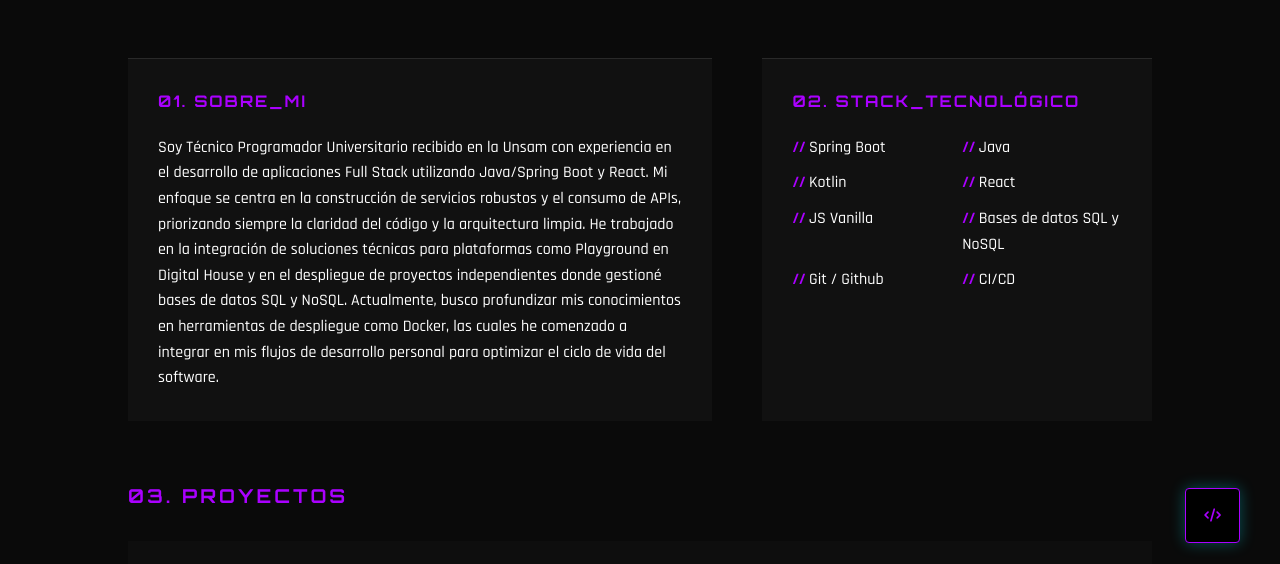
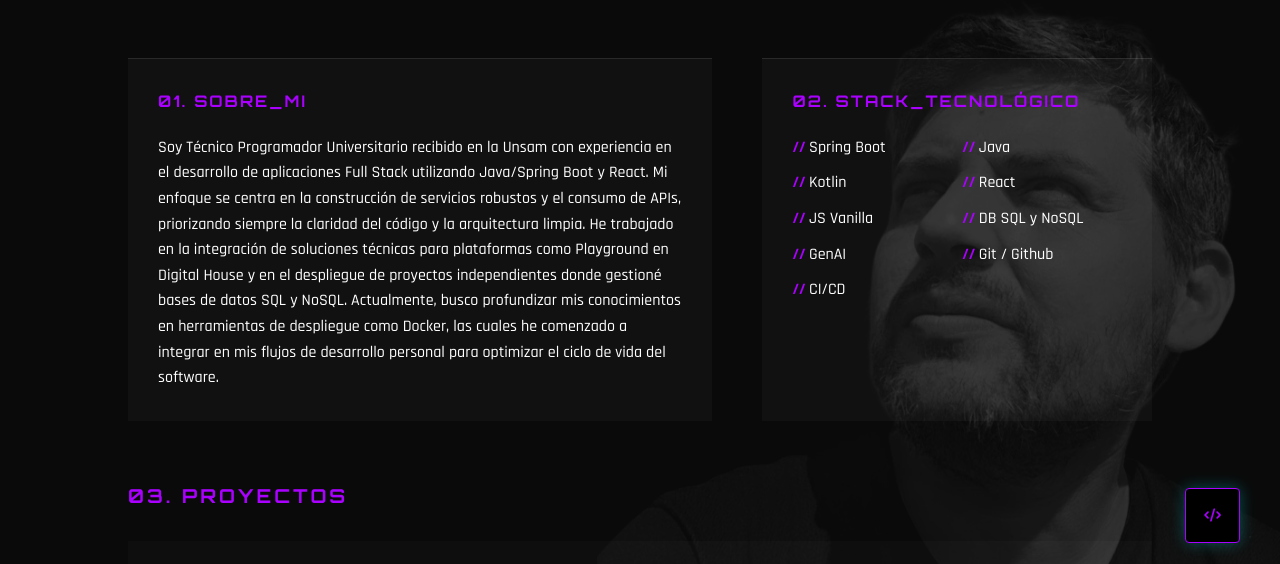
Before and after one commit to GomezLeandro/Portfolio, a website built with Vite: page portfolio/index.html in a window 1280 px wide. Shown: the part 217-781 px from the top of the page. Built offline with nearby package versions, Linux system fonts and the light colour scheme; no server answers; files whose address does not match are found by name.

Commit message:
fix fotoPerfil

```diff
--- a/portfolio/index.html
+++ b/portfolio/index.html
@@ -55,7 +55,8 @@
             <li>Kotlin</li>
             <li>React</li>
             <li>JS Vanilla</li>
-            <li>Bases de datos SQL y NoSQL</li>
+            <li>DB SQL y NoSQL</li>
+            <li>GenAI</li>
             <li>Git / Github</li>
             <li>CI/CD</li>
           </ul>
--- a/portfolio/style.css
+++ b/portfolio/style.css
@@ -258,7 +258,7 @@ h1 {
     right: 0;
     width: 75vw;
     height: 80vh;
-    background: url('/fotoPerfil1.png') no-repeat bottom right / contain;
+    background: url('/fotoPerfil1.webp') no-repeat bottom right / contain;
     opacity: 0.12;
     filter: grayscale(100%) contrast(1.2);
     mix-blend-mode: screen;
```
